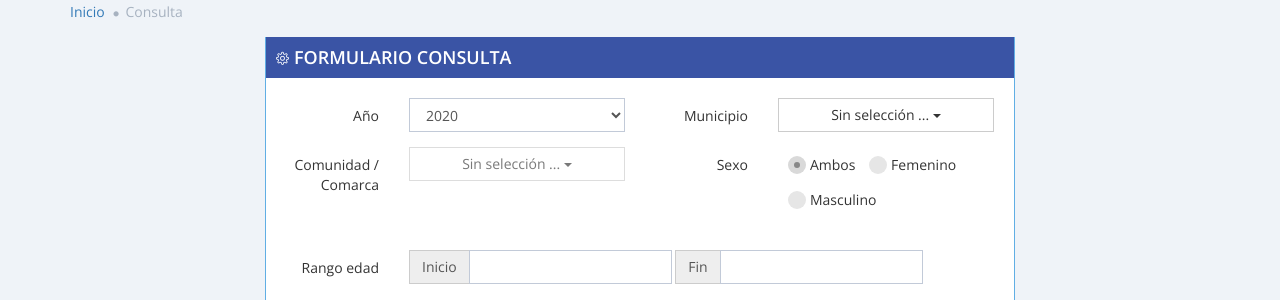
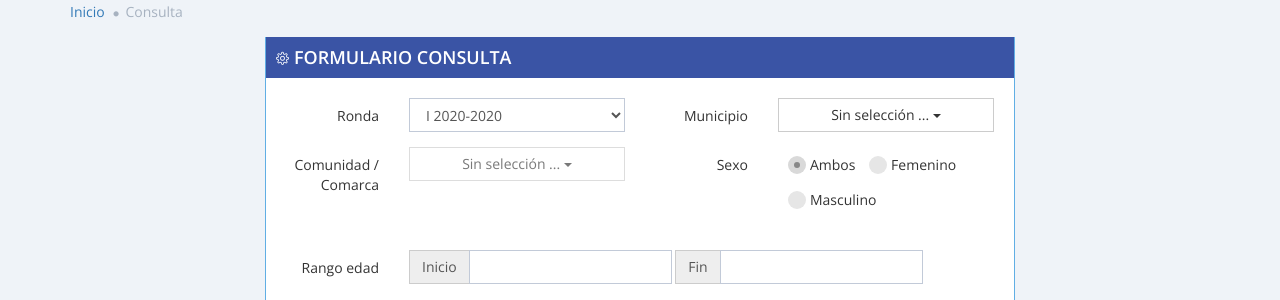
Before and after one commit to ErickMurillo/unag, a Django app: page /consulta/ in a window 1280 px wide. Shown: the part 195-495 px from the top of the page. Run offline with Django 3.2, Linux system fonts and the light colour scheme; a user stored in the database is signed in; data comes from the database, SQL or seed files in the repository; tables that the repository leaves empty hold one stand-in row (values such as "Sample post"); parts of the project's set-up code (start-up, migrations or seed data) failed here and were passed over; some libraries are stand-ins or nearby versions.

Commit message:
comenzando con las nuevas salidas

```diff
--- a/productores/forms.py
+++ b/productores/forms.py
@@ -4,11 +4,34 @@ from .models import *
 from django import forms
 from django_select2.forms import *
 
-def fecha_choice():
-    years = []
-    for en in Encuesta.objects.order_by('anio').values_list('anio', flat=True):
-        years.append((en,en))
-    return list(sorted(set(years)))
+# def fecha_choice():
+#     years = []
+#     for en in Encuesta.objects.order_by('anio').values_list('anio', flat=True):
+#         years.append((en,en))
+#     return list(sorted(set(years)))
+
+RONDA_CHOICES = ((1,'I'),(2,'II'), (3,'III'),
+                    (4,'IV'),(5,'V')
+                )
+def ronda():
+    ronda = []
+    for en in Encuesta.objects.order_by('ronda').values_list('ronda', flat=True):
+        ronda.append(en)
+    #-------
+
+    x = list(sorted(set(ronda)))
+
+    lista_ronda = []
+    for r in RONDA_CHOICES:
+        if r[0] in x:
+            list_anios = []
+            for anios in Encuesta.objects.filter(ronda = r[0]).values_list('anio', flat=True):
+                list_anios.append(anios)
+
+            lista = list(sorted(set(list_anios)))
+            lista_ronda.append((r[0],r[1] + ' '+str(lista[0])+'-'+str(lista[-1])+''))
+
+    return lista_ronda
 
 def municipios():
     foo = Encuesta.objects.order_by('afiliado__municipio').distinct().values_list('afiliado__municipio__id', flat=True)
@@ -19,7 +42,7 @@ SEXO_CHOICES = (('','Ambos'),('Femenino','Femenino'), ('Masculino','Masculino'))
 class EncuestaForm(forms.Form):
     def __init__(self, *args, **kwargs):
         super(EncuestaForm, self).__init__(*args, **kwargs)
-        self.fields['anio'] = forms.ChoiceField(choices=fecha_choice(),required=True,label='Año')
+        self.fields['anio'] = forms.ChoiceField(choices=ronda(),required=True,label='Ronda')
         # self.fields['departamento'] = forms.ModelMultipleChoiceField(queryset=Departamento.objects.all(),required=False,label='Departamentos')
         self.fields['municipio'] = forms.ModelMultipleChoiceField(queryset=municipios(),required=False,label='Municipios')
         self.fields['comunidad'] = forms.ModelMultipleChoiceField(queryset=Comunidad.objects.all(),required=False,label='Comunidades')
--- a/productores/models.py
+++ b/productores/models.py
@@ -48,9 +48,14 @@ class Afiliado(models.Model):
         self.edad = today.year - self.fecha_nacimiento.year - ((today.month, today.day) < (self.fecha_nacimiento.month, self.fecha_nacimiento.day))
         super(Afiliado, self).save(*args, **kwargs)
 
+RONDA_CHOICES = ((1,'I'),(2,'II'), (3,'III'),
+                    (4,'IV'),(5,'V')
+                )
+
 class Encuesta(models.Model):
     afiliado = models.ForeignKey(Afiliado)
     fecha_encuesta = models.DateField()
+    ronda = models.IntegerField(choices=RONDA_CHOICES)
     anio = models.IntegerField(editable=False)
     usuario = models.ForeignKey(User)
 
--- a/productores/views.py
+++ b/productores/views.py
@@ -12,32 +12,68 @@ import collections
 # Create your views here.
 @login_required
 def index(request,template='frontend/index.html'):
+	RONDA_CHOICES = ((1,'I'),(2,'II'), (3,'III'),
+					(4,'IV'),(5,'V')
+				)
+
 	#afiliados
 	total_afiliados = Afiliado.objects.all().distinct().count()
 	mujeres = Afiliado.objects.filter(sexo = 'Femenino').distinct().count()
 	hombres = Afiliado.objects.filter(sexo = 'Masculino').distinct().count()
 
-	#anios encuesta
+	#departamentos
+	muni = Encuesta.objects.order_by('afiliado__municipio').distinct().values_list('afiliado__municipio__id', flat=True)
+	deptos = Municipio.objects.filter(id = muni).values_list('departamento__id','departamento__nombre').distinct()
+
 	years = []
-	for en in Encuesta.objects.order_by('anio').values_list('anio', flat=True):
+	for en in Encuesta.objects.order_by('ronda').values_list('ronda', flat=True):
 		years.append(en)
 	anios = list(sorted(set(years)))
 
+	lista_ronda = []
+	for r in RONDA_CHOICES:
+		if r[0] in anios:
+			list_anios = []
+			for a in Encuesta.objects.filter(ronda = r[0]).values_list('anio', flat=True):
+				list_anios.append(a)
+
+			lista = list(sorted(set(list_anios)))
+			lista_ronda.append((r[0],r[1] + ' '+str(lista[0])+'-'+str(lista[-1])+''))
+
+	print lista_ronda
+
+
+	#-------------------------
 	dic_anios = {}
 	for anio in anios:
 		#areas
-		dic_areas = {}
-		for obj in Areas.objects.all():
-			areas = AreasFinca.objects.filter(areas = obj,encuesta__anio = anio).aggregate(total = Sum('mz'))['total']
-			if areas == None:
-				areas = 0
+		if request.GET.get('departamento'):
+			dep = request.GET['departamento']
+			dic_areas = {}
+			for obj in Areas.objects.all():
+				areas = AreasFinca.objects.filter(encuesta__afiliado__municipio__departamento = dep,areas = obj,encuesta__ronda = anio).aggregate(total = Sum('mz'))['total']
+				if areas == None:
+					areas = 0
 
-			otras_areas = OtrasTierras.objects.filter(areas = obj,encuesta__anio = anio).aggregate(total = Sum('mz'))['total']
-			if otras_areas == None:
-				otras_areas = 0
+				otras_areas = OtrasTierras.objects.filter(encuesta__afiliado__municipio__departamento = dep,areas = obj,encuesta__ronda = anio).aggregate(total = Sum('mz'))['total']
+				if otras_areas == None:
+					otras_areas = 0
 
-			total = areas + otras_areas
-			dic_areas[obj] = total
+				total = areas + otras_areas
+				dic_areas[obj] = total
+		else:
+			dic_areas = {}
+			for obj in Areas.objects.all():
+				areas = AreasFinca.objects.filter(areas = obj,encuesta__ronda = anio).aggregate(total = Sum('mz'))['total']
+				if areas == None:
+					areas = 0
+
+				otras_areas = OtrasTierras.objects.filter(areas = obj,encuesta__ronda = anio).aggregate(total = Sum('mz'))['total']
+				if otras_areas == None:
+					otras_areas = 0
+
+				total = areas + otras_areas
+				dic_areas[obj] = total
 
 		#a quien vende prod
 		encuestados = Encuesta.objects.filter(anio = anio).distinct().count()
@@ -491,7 +527,7 @@ def _queryset_filtrado(request):
 	params = {}
 
 	if request.session['anio']:
-		params['anio'] = request.session['anio']
+		params['ronda'] = request.session['anio']
 
 	# if request.session['departamento']:
 	#     params['afiliado__departamento__in'] = request.session['departamento']
@@ -525,6 +561,13 @@ def consulta(request,template="frontend/consulta.html"):
 		mensaje = None
 		form = EncuestaForm(request.POST)
 		if form.is_valid():
+			#obtener label choice form
+			for val in form.fields['anio'].choices:
+				if int(val[0]) == int(form.cleaned_data['anio']):
+					request.session['ronda'] = val[1]
+					break
+			#---------
+
 			request.session['anio'] = form.cleaned_data['anio']
 			# request.session['departamento'] = form.cleaned_data['departamento']
 			request.session['municipio'] = form.cleaned_data['municipio']
@@ -546,6 +589,7 @@ def consulta(request,template="frontend/consulta.html"):
 		mensaje = "Existen alguno errores"
 		try:
 			del request.session['anio']
+			del request.session['ronda']
 			# del request.session['departamento']
 			del request.session['municipio']
 			del request.session['communidad']
--- a/templates/frontend/consulta.html
+++ b/templates/frontend/consulta.html
@@ -64,7 +64,7 @@
                                                                                     {% if request.session.anio %}
                                                                                         <li>
                                                                                             <i class="fa fa-calendar"></i>
-                                                                                            <b>Año:</b> {{request.session.anio}}
+                                                                                            <b>Ronda:</b> {{request.session.ronda}}
                                                                                         </li>
                                                                                     {% endif %}
                                                                                     {% if request.session.sexo %}
@@ -184,7 +184,7 @@
                                                                         <div class="row">
                                                                             <div class="col-xs-6 col-sm-6 col-md-6 col-lg-6">
                                                                                 <div class="form-group">
-                                                                                    <label class="col-md-4 control-label">Año</label>
+                                                                                    <label class="col-md-4 control-label">Ronda</label>
                                                                                     <div class="col-md-8">
                                                                                         {{form.anio}}
                                                                                     </div>
--- a/templates/frontend/filtros.html
+++ b/templates/frontend/filtros.html
@@ -3,7 +3,7 @@
 	{% if request.session.anio %}
 		<li>
 			<i class="fa fa-calendar"></i>
-			<b>Año:</b> {{request.session.anio}}
+			<b>Ronda:</b> {{request.session.ronda}}
 		</li>
 	{% endif %}
 	{% if request.session.sexo %}
```
Also changed, not shown: templates/frontend/index.html (+18 -5 lines), productores/migrations/0007_encuesta_ronda.py (added).
